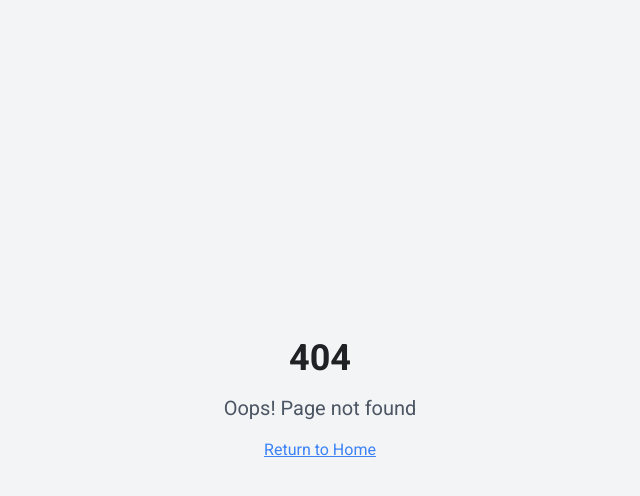
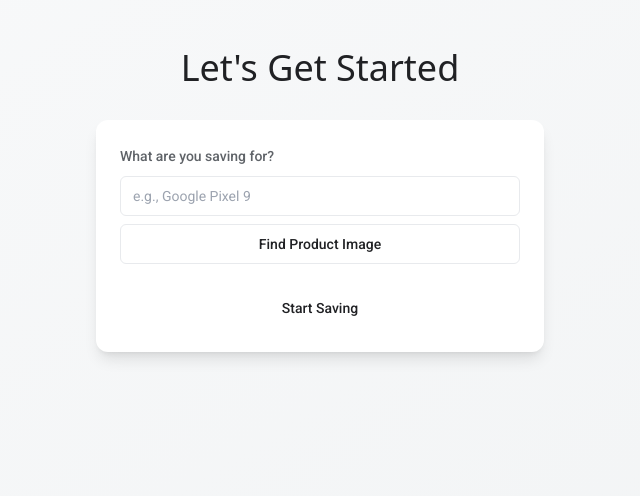
Before and after one commit to Capyyyyy/save-gadget-journey, a React (Vite) app: page /setup in a window 1280 px wide. Before the commit this address had no page. Shown: the top 496 px of the page, without its empty margins (320-960 px from the left). Built offline with nearby package versions, Linux system fonts and the light colour scheme.

Commit message:
Add setup and dashboard features
Implement a setup process and a dashboard for tracking additional savings. Include functionality to integrate and retrieve product images based on their names.
[skip gpt_engineer]

```diff
--- a/src/App.tsx
+++ b/src/App.tsx
@@ -2,8 +2,10 @@ import { Toaster } from "@/components/ui/toaster";
 import { Toaster as Sonner } from "@/components/ui/sonner";
 import { TooltipProvider } from "@/components/ui/tooltip";
 import { QueryClient, QueryClientProvider } from "@tanstack/react-query";
-import { BrowserRouter, Routes, Route } from "react-router-dom";
+import { BrowserRouter, Routes, Route, Navigate } from "react-router-dom";
 import Index from "./pages/Index";
+import Setup from "./pages/Setup";
+import Dashboard from "./pages/Dashboard";
 import NotFound from "./pages/NotFound";
 
 const queryClient = new QueryClient();
@@ -15,8 +17,9 @@ const App = () => (
       <Sonner />
       <BrowserRouter>
         <Routes>
-          <Route path="/" element={<Index />} />
-          {/* ADD ALL CUSTOM ROUTES ABOVE THE CATCH-ALL "*" ROUTE */}
+          <Route path="/" element={<Navigate to="/setup" replace />} />
+          <Route path="/setup" element={<Setup />} />
+          <Route path="/dashboard" element={<Dashboard />} />
           <Route path="*" element={<NotFound />} />
         </Routes>
       </BrowserRouter>
--- /dev/null
+++ b/src/pages/Dashboard.tsx
@@ -0,0 +1,75 @@
+import { useEffect, useState } from 'react';
+import { useNavigate } from 'react-router-dom';
+import SavingsCalculator from '@/components/SavingsCalculator';
+import { Button } from "@/components/ui/button";
+import { Plus } from 'lucide-react';
+import { useToast } from "@/hooks/use-toast";
+
+interface ProductDetails {
+  name: string;
+  image: string;
+}
+
+const Dashboard = () => {
+  const navigate = useNavigate();
+  const { toast } = useToast();
+  const [productDetails, setProductDetails] = useState<ProductDetails | null>(null);
+
+  useEffect(() => {
+    const savedDetails = localStorage.getItem('productDetails');
+    if (!savedDetails) {
+      navigate('/setup');
+      return;
+    }
+    setProductDetails(JSON.parse(savedDetails));
+  }, [navigate]);
+
+  const handleAddSavings = () => {
+    // This would open a modal or form to add new savings
+    toast({
+      title: "Coming Soon!",
+      description: "This feature will be available in the next update.",
+    });
+  };
+
+  if (!productDetails) return null;
+
+  return (
+    <div className="min-h-screen bg-gradient-to-br from-neutral-50 to-neutral-100 py-12 px-4">
+      <div className="max-w-4xl mx-auto">
+        <div className="flex items-center justify-between mb-8">
+          <div>
+            <h1 className="text-4xl font-display text-neutral-900">
+              Saving for {productDetails.name}
+            </h1>
+            <p className="text-neutral-600 mt-2">Track your progress and stay motivated!</p>
+          </div>
+          <Button onClick={handleAddSavings} className="bg-mint-DEFAULT hover:bg-mint-dark">
+            <Plus className="w-4 h-4 mr-2" />
+            Add Savings
+          </Button>
+        </div>
+
+        <div className="grid md:grid-cols-[1fr,300px] gap-6">
+          <SavingsCalculator />
+
+          <div className="bg-white p-4 rounded-xl shadow-lg">
+            <img
+              src={productDetails.image}
+              alt={productDetails.name}
+              className="w-full h-48 object-cover rounded-lg mb-4"
+            />
+            <h3 className="text-lg font-medium text-neutral-900 mb-2">
+              Your Goal
+            </h3>
+            <p className="text-neutral-600">
+              Keep going! You're getting closer to your {productDetails.name}.
+            </p>
+          </div>
+        </div>
+      </div>
+    </div>
+  );
+};
+
+export default Dashboard;
--- /dev/null
+++ b/src/pages/Setup.tsx
@@ -0,0 +1,89 @@
+import { useState } from 'react';
+import { useNavigate } from 'react-router-dom';
+import { Button } from "@/components/ui/button";
+import { Input } from "@/components/ui/input";
+import { useToast } from "@/hooks/use-toast";
+
+const Setup = () => {
+  const navigate = useNavigate();
+  const { toast } = useToast();
+  const [productName, setProductName] = useState('');
+  const [productImage, setProductImage] = useState('');
+
+  const searchProduct = async () => {
+    // For now, we'll use a placeholder image based on the product name
+    // In a real implementation, this would call an API to fetch product images
+    const placeholderImage = `https://source.unsplash.com/featured/?${encodeURIComponent(productName)}`;
+    setProductImage(placeholderImage);
+  };
+
+  const handleSubmit = (e: React.FormEvent) => {
+    e.preventDefault();
+    if (!productName || !productImage) {
+      toast({
+        title: "Please fill in all fields",
+        variant: "destructive",
+      });
+      return;
+    }
+
+    localStorage.setItem('productDetails', JSON.stringify({
+      name: productName,
+      image: productImage,
+    }));
+
+    toast({
+      title: "Setup Complete!",
+      description: "Let's start saving for your " + productName,
+    });
+
+    navigate('/dashboard');
+  };
+
+  return (
+    <div className="min-h-screen bg-gradient-to-br from-neutral-50 to-neutral-100 py-12 px-4">
+      <div className="max-w-md mx-auto">
+        <h1 className="text-4xl font-display text-neutral-900 mb-8 text-center">
+          Let's Get Started
+        </h1>
+
+        <form onSubmit={handleSubmit} className="space-y-6 bg-white p-6 rounded-xl shadow-lg">
+          <div className="space-y-2">
+            <label className="text-sm font-medium text-neutral-700">What are you saving for?</label>
+            <Input
+              type="text"
+              placeholder="e.g., Google Pixel 9"
+              value={productName}
+              onChange={(e) => setProductName(e.target.value)}
+              className="w-full"
+            />
+            <Button
+              type="button"
+              variant="outline"
+              onClick={searchProduct}
+              className="w-full mt-2"
+            >
+              Find Product Image
+            </Button>
+          </div>
+
+          {productImage && (
+            <div className="mt-4">
+              <img
+                src={productImage}
+                alt={productName}
+                className="w-full h-48 object-cover rounded-lg"
+              />
+            </div>
+          )}
+
+          <Button type="submit" className="w-full bg-mint-DEFAULT hover:bg-mint-dark">
+            Start Saving
+          </Button>
+        </form>
+      </div>
+    </div>
+  );
+};
+
+export default Setup;
```
